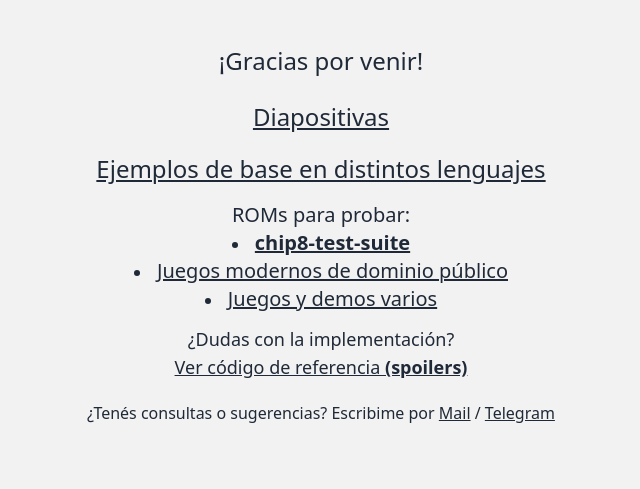
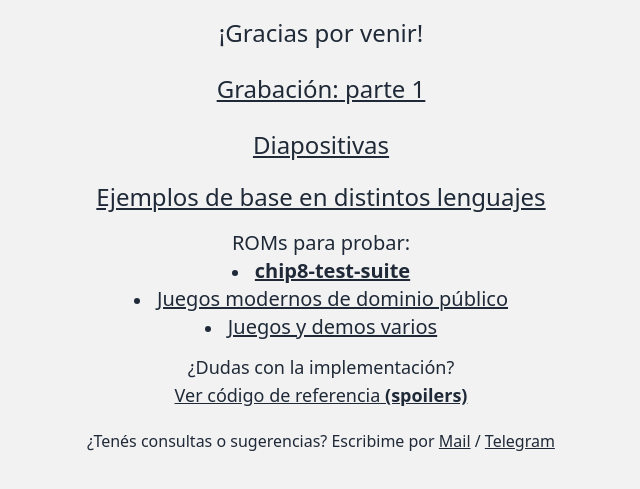
Before and after one commit to gzalo/taller-emuladores, a plain HTML site: page index.html in a window 1280 px wide. Shown: the part 301-790 px from the top of the page, without its empty margins (319-959 px from the left). Drawn offline with nearby package versions, Linux system fonts and the light colour scheme.

Commit message:
Add link to part1

```diff
--- a/index.html
+++ b/index.html
@@ -18,6 +18,7 @@
                 <p class="py-6 text-2xl">Sábado 22 de Julio a las 15 hs en el <a href="https://rlab.be/contacto/">RLab</a>+<a href="https://www.twitch.tv/gzalo_com" class="link">Twitch</a></p>
 
                 <p class="pt-6 pb-3 text-2xl">¡Gracias por venir!</p>
+                <p class="py-3 text-2xl"><a href="https://www.youtube.com/watch?v=lm81BEyU2mY" class="link">Grabación: parte 1</a></p>
                 <p class="py-3 text-2xl"><a href="/diapositivas" class="link">Diapositivas</a></p>
                 <p class="py-2 text-2xl"><a href="/lenguajes" class="link">Ejemplos de base en distintos lenguajes</a></p>
 
```
